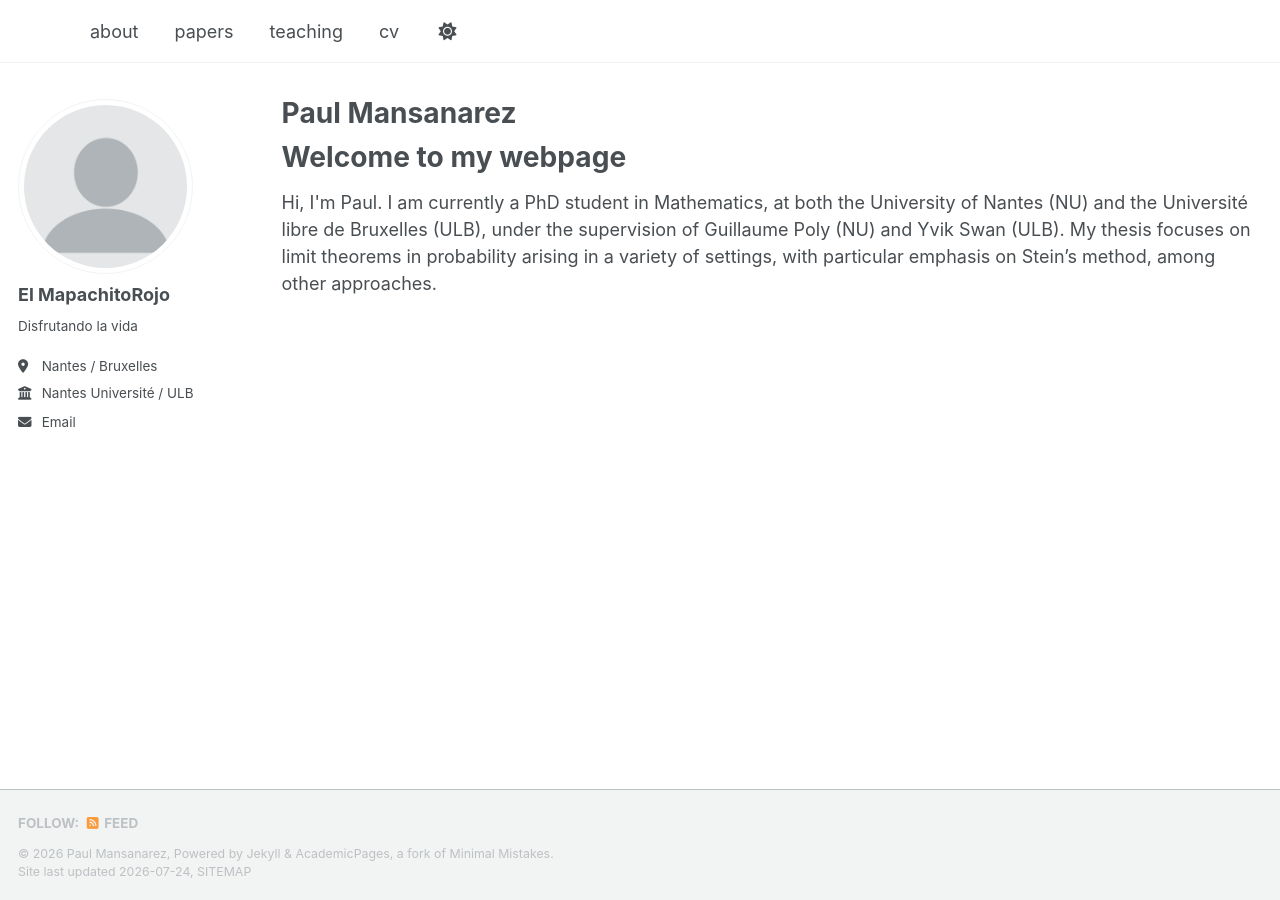
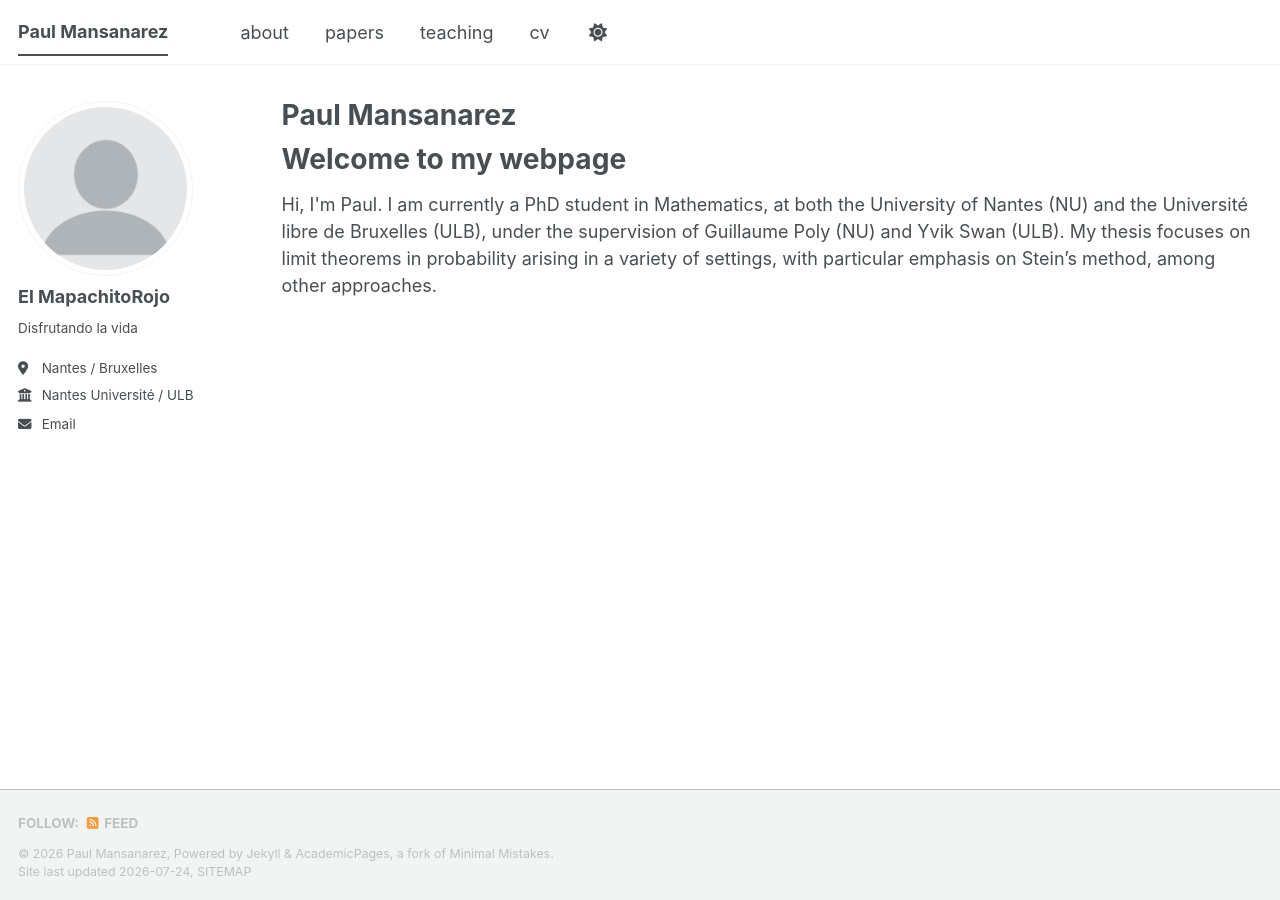
Before and after one commit to paulmansanarez/paulmansanarez.github.io, a Jekyll site: the page built from _pages/about.html, in a window 1280 px wide. Built offline with Jekyll 4.4.1, drawn with Linux system fonts in a browser that asks for light colours; a style sheet for code colours, icons or effects is not loaded.

Commit message:
Update _config.yml

```diff
--- a/_config.yml
+++ b/_config.yml
@@ -9,7 +9,7 @@
 # Basic Site Settings
 locale                   : "en-US"
 site_theme               : "default" # The available themes options are "default", "air", "sunrise", "mint", "dirt" and "contrast"
-title                    : ""
+title                    : "Paul Mansanarez"
 title_separator          : "-"
 name                     : &name "Paul Mansanarez"
 description              : &description "Your Name's academic portfolio"   # Update this with a general description of your site, this is the default if not overridden by a page
```
